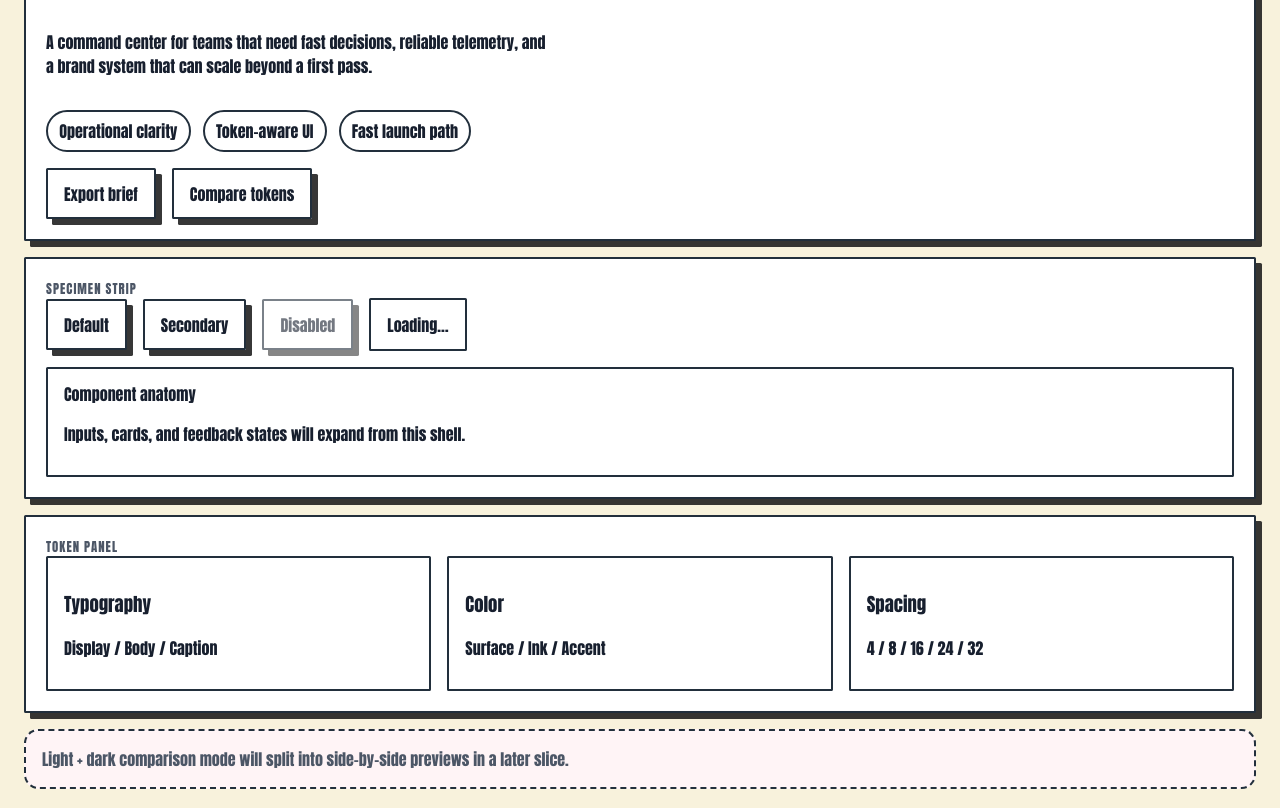
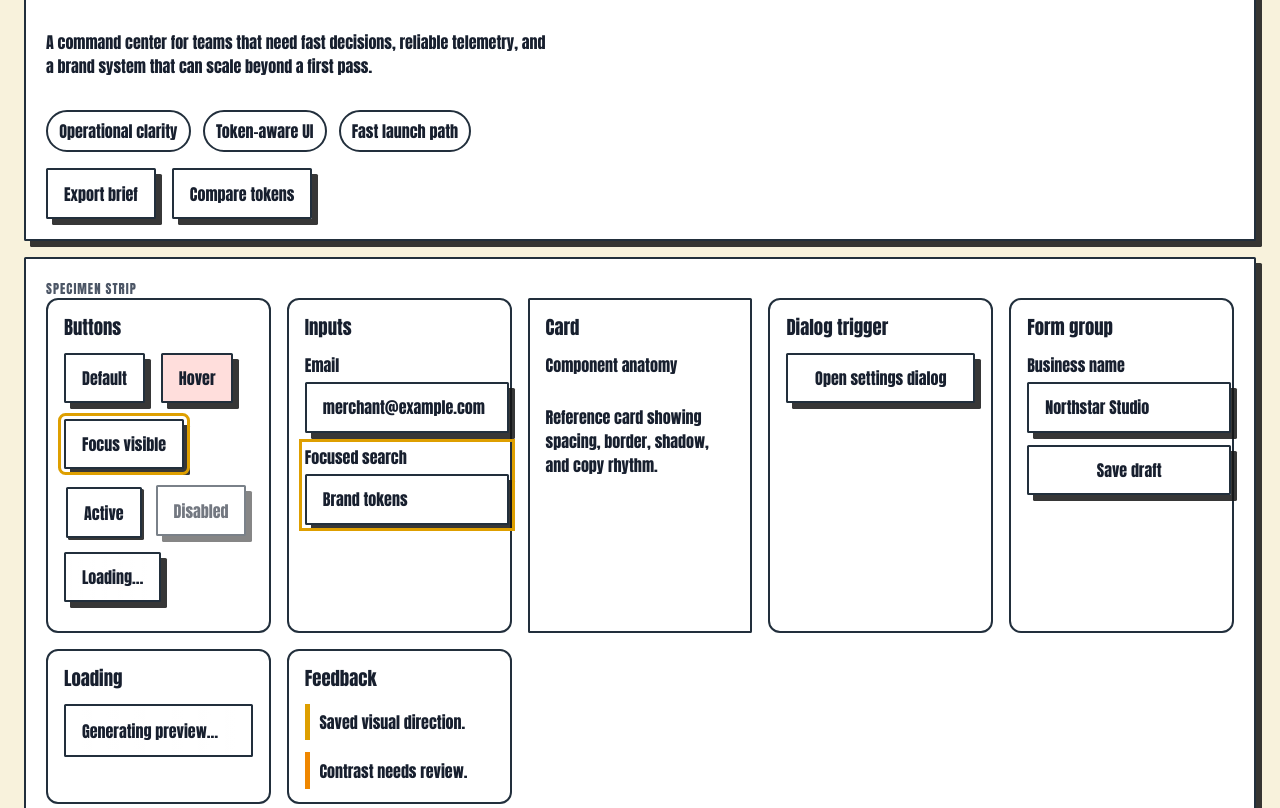
Before and after one commit to charly-vibes/superficies, a website built with Vite: page index.html in a window 1280 px wide. Shown: the part 718-1526 px from the top of the page. Built offline with nearby package versions, Linux system fonts and the light colour scheme.

Commit message:
feat: build specimen state strip

```diff
--- a/src/render.ts
+++ b/src/render.ts
@@ -131,15 +131,55 @@ export function renderApp(target: HTMLElement, state: CatalogState): void {
 
         <section class="zone specimen-zone">
           <p class="zone-label">Specimen strip</p>
-          <div class="specimen-row">
-            <button type="button">Default</button>
-            <button type="button" class="secondary">Secondary</button>
-            <button type="button" disabled>Disabled</button>
-            <span class="chip">Loading…</span>
-          </div>
-          <div class="specimen-card">
-            <strong>Component anatomy</strong>
-            <p>Inputs, cards, and feedback states will expand from this shell.</p>
+          <div class="specimen-grid">
+            <article class="specimen-group">
+              <h3>Buttons</h3>
+              <div class="specimen-row">
+                <button type="button">Default</button>
+                <button type="button" data-forced-state="hover">Hover</button>
+                <button type="button" data-forced-state="focus-visible">Focus visible</button>
+                <button type="button" data-forced-state="active">Active</button>
+                <button type="button" data-forced-state="disabled" disabled>Disabled</button>
+                <button type="button" data-forced-state="loading" aria-busy="true">Loading…</button>
+              </div>
+            </article>
+            <article class="specimen-group">
+              <h3>Inputs</h3>
+              <label class="field-example">
+                <span>Email</span>
+                <input value="merchant@example.com" />
+              </label>
+              <label class="field-example" data-forced-state="focus-visible">
+                <span>Focused search</span>
+                <input value="Brand tokens" />
+              </label>
+            </article>
+            <article class="specimen-group specimen-card">
+              <h3>Card</h3>
+              <strong>Component anatomy</strong>
+              <p>Reference card showing spacing, border, shadow, and copy rhythm.</p>
+            </article>
+            <article class="specimen-group">
+              <h3>Dialog trigger</h3>
+              <button type="button">Open settings dialog</button>
+            </article>
+            <article class="specimen-group">
+              <h3>Form group</h3>
+              <label class="field-example">
+                <span>Business name</span>
+                <input value="Northstar Studio" />
+              </label>
+              <button type="button" class="secondary">Save draft</button>
+            </article>
+            <article class="specimen-group">
+              <h3>Loading</h3>
+              <span class="chip" data-forced-state="loading" aria-busy="true">Generating preview…</span>
+            </article>
+            <article class="specimen-group">
+              <h3>Feedback</h3>
+              <p class="feedback success">Saved visual direction.</p>
+              <p class="feedback warning">Contrast needs review.</p>
+            </article>
           </div>
         </section>
 
--- a/src/styles/app.css
+++ b/src/styles/app.css
@@ -184,6 +184,58 @@ button:disabled {
   margin-bottom: 1rem;
 }
 
+.specimen-grid {
+  display: grid;
+  gap: 1rem;
+  grid-template-columns: repeat(auto-fit, minmax(14rem, 1fr));
+}
+
+.specimen-group {
+  display: grid;
+  align-content: start;
+  gap: 0.75rem;
+  border: 2px solid var(--border);
+  border-radius: 0.75rem;
+  padding: 0.8rem 1rem;
+}
+
+.specimen-group h3 {
+  margin: 0;
+}
+
+.field-example {
+  display: grid;
+  gap: 0.35rem;
+}
+
+[data-forced-state='hover'] {
+  background: color-mix(in oklch, var(--panel) 75%, var(--accent));
+}
+
+[data-forced-state='focus-visible'] {
+  outline: 3px solid var(--accent);
+  outline-offset: 3px;
+}
+
+[data-forced-state='active'] {
+  transform: translate(2px, 2px);
+  box-shadow: 2px 2px 0 rgb(20 20 20 / 0.85);
+}
+
+[data-forced-state='loading'] {
+  background-image: linear-gradient(90deg, transparent, rgb(255 255 255 / 0.35), transparent);
+}
+
+.feedback {
+  border-inline-start: 0.35rem solid var(--accent);
+  margin: 0;
+  padding: 0.4rem 0.6rem;
+}
+
+.feedback.warning {
+  border-inline-start-color: oklch(72% 0.18 65);
+}
+
 .chip,
 .specimen-card,
 .token-grid article {
```
Also changed, not shown: src/render.test.ts (+20 -0 lines), .wai/projects/superficies/research/2026-05-04-continued-with-ticket-superficies-4zg-4-replaced.md (added).
